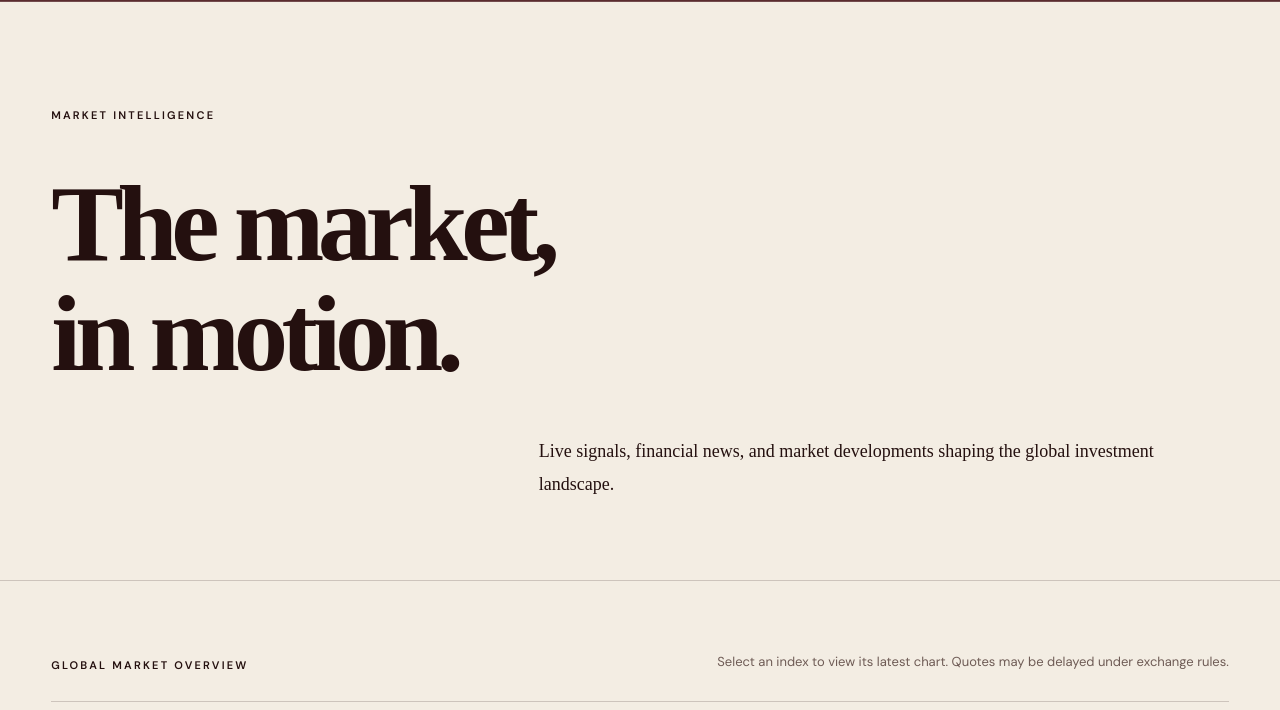
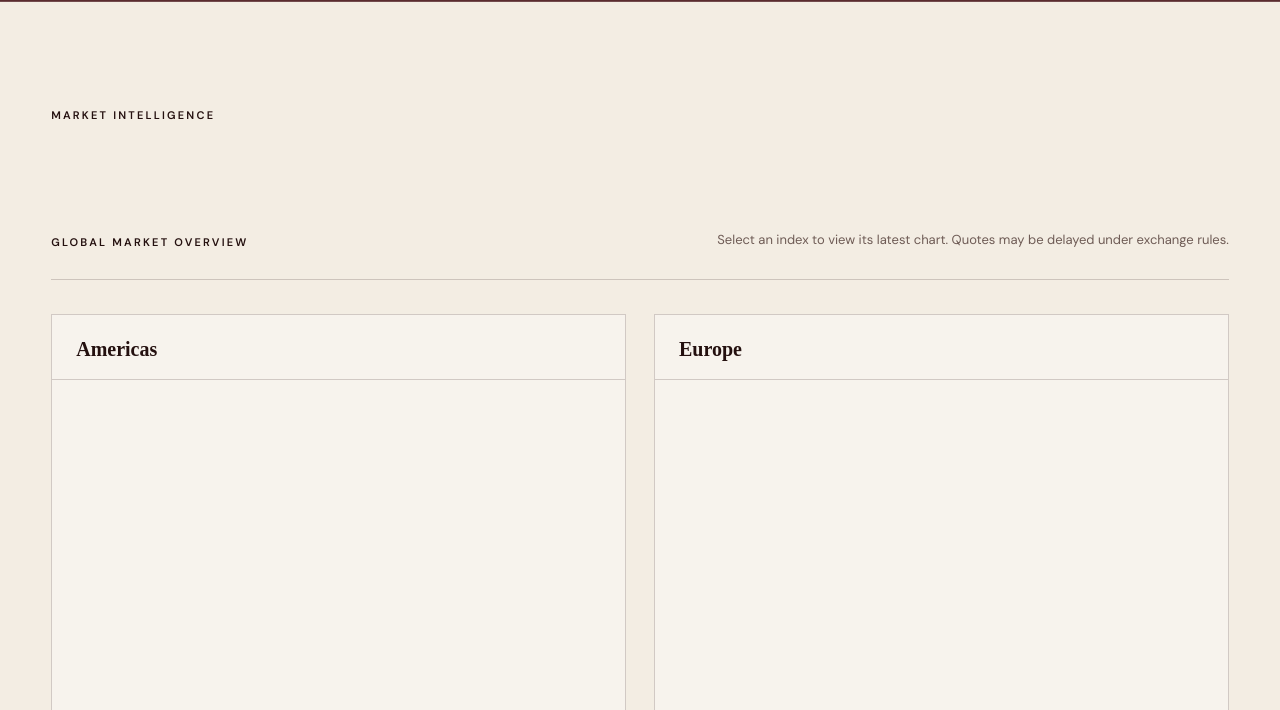
Before and after one commit to MahayanaCapital/MCP.WWW, a website: page markets-en.html in a window 1280 px wide. Shown: the part 90-800 px from the top of the page. Drawn offline with nearby package versions, Linux system fonts and the light colour scheme; a script that the page names is missing.

Commit message:
Simplify English markets header

```diff
--- a/markets-en.html
+++ b/markets-en.html
@@ -13,10 +13,8 @@
 <body class="markets-page">
   <header class="site-header navbar navbar-expand-lg" data-bss-component="navbar"><a class="brand logo-link" href="index.html#top" aria-label="MahayanaCap Home"><img class="site-logo" src="assets/img/MAHAYANA_CAPITAL_logo_web_white_v2.png" alt="Mahayana Capital"></a><nav class="nav-links navbar-nav ms-auto align-items-lg-center" aria-label="Main navigation"><a class="nav-link" href="index.html#belief">Approach</a><a class="nav-link" href="index.html#companies">Companies</a><a class="nav-link" href="insights-en.html">Insights</a><a class="nav-link" href="markets-en.html">Markets</a><a class="nav-link" href="team-en.html">Team</a><a class="nav-cta" href="mailto:hello@mahayanacap.com">Partner With Us ↗</a><a class="nav-link lang-switch" href="markets-zh-tw.html" aria-label="繁體中文版">中文（繁體）</a></nav><button class="menu-button" aria-expanded="false" aria-label="Open menu"><span></span><span></span></button></header>
   <main class="markets-directory">
-    <section class="markets-hero container-fluid">
+    <section class="markets-hero markets-hero-minimal container-fluid">
       <span class="eyebrow">MARKET INTELLIGENCE</span>
-      <h1>The market,<br>in motion.</h1>
-      <p>Live signals, financial news, and market developments shaping the global investment landscape.</p>
     </section>
     <section class="markets-feed container-fluid" aria-label="Global stock market overview">
       <div class="markets-section-head"><span class="eyebrow">GLOBAL MARKET OVERVIEW</span><p>Select an index to view its latest chart. Quotes may be delayed under exchange rules.</p></div>
```
